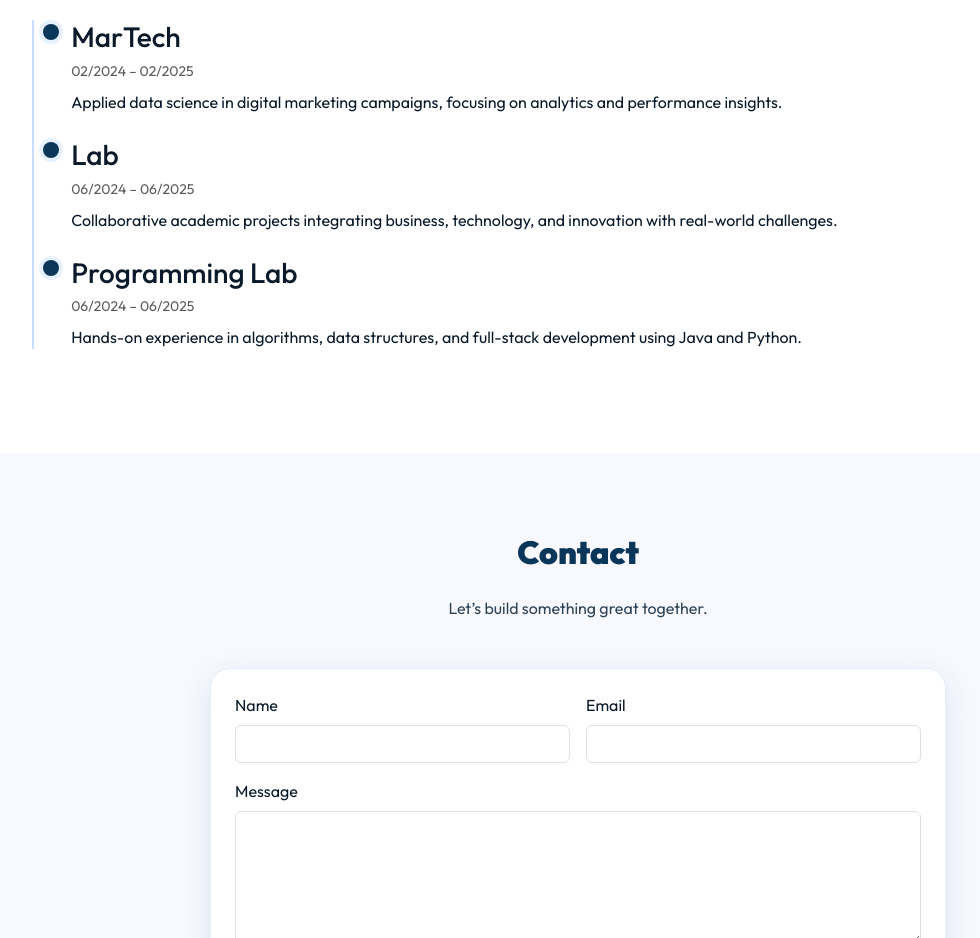
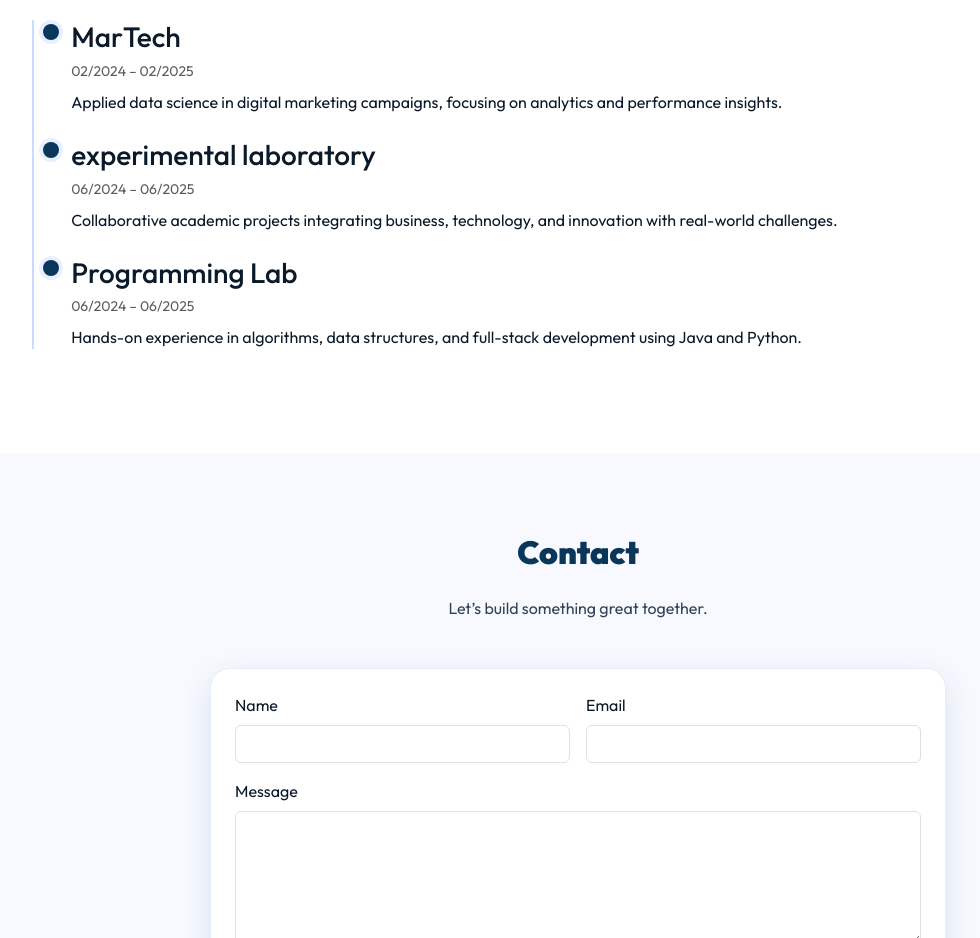
Before and after one commit to joaohelbel/joaohelbel.github.io, a website: page index.html in a window 1280 px wide. Shown: the part 3320-4258 px from the top of the page, without its empty margins (62-1042 px from the left). Drawn offline with nearby package versions, Linux system fonts and the light colour scheme; files whose address does not match are found by name.

Commit message:
Update timeline item title in index.html

```diff
--- a/index.html
+++ b/index.html
@@ -333,7 +333,7 @@
                 <div class="timeline-item">
                     <div class="tl-dot"></div>
                     <div class="tl-content">
-                        <h3 class="mb-1">Lab</h3>
+                        <h3 class="mb-1">experimental laboratory</h3>
                         <small class="text-muted">06/2024 – 06/2025</small>
                         <p class="mt-2 mb-0">Collaborative academic projects integrating business, technology, and
                             innovation with real-world challenges.</p>
```
